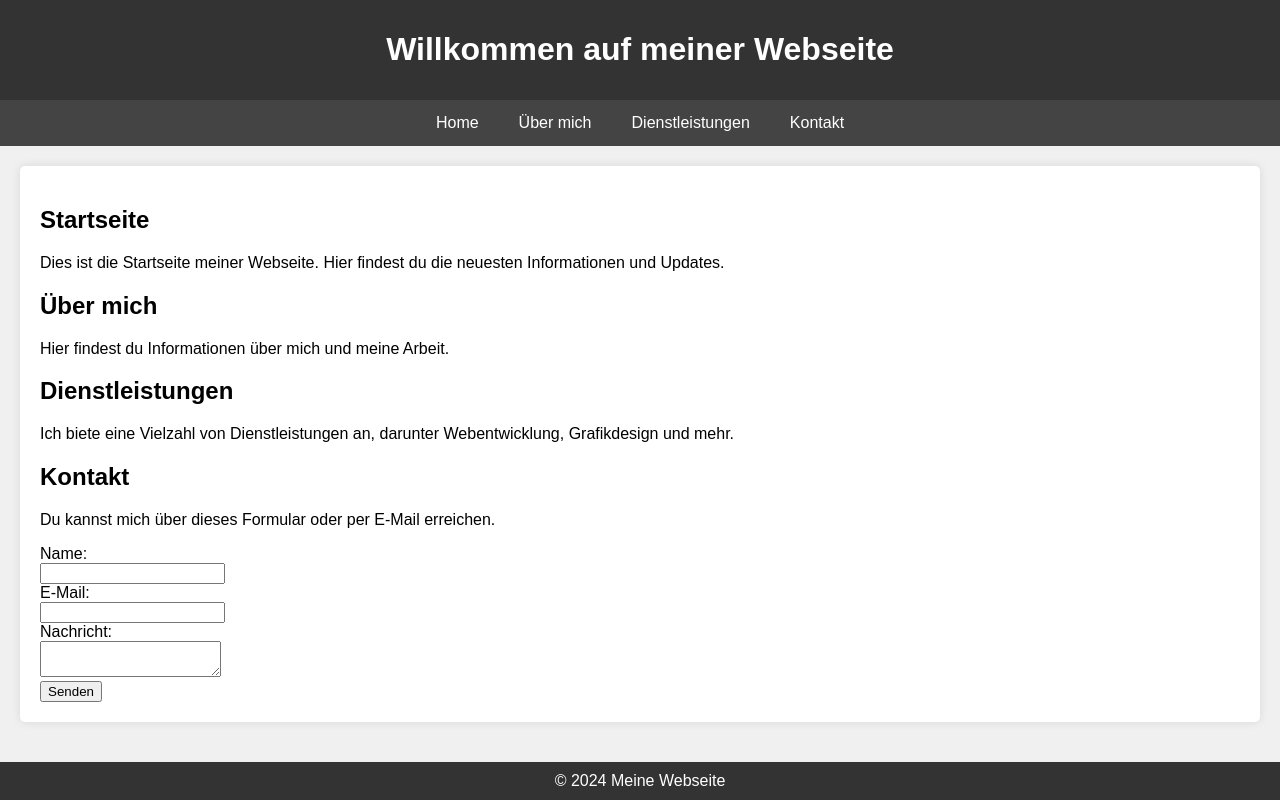
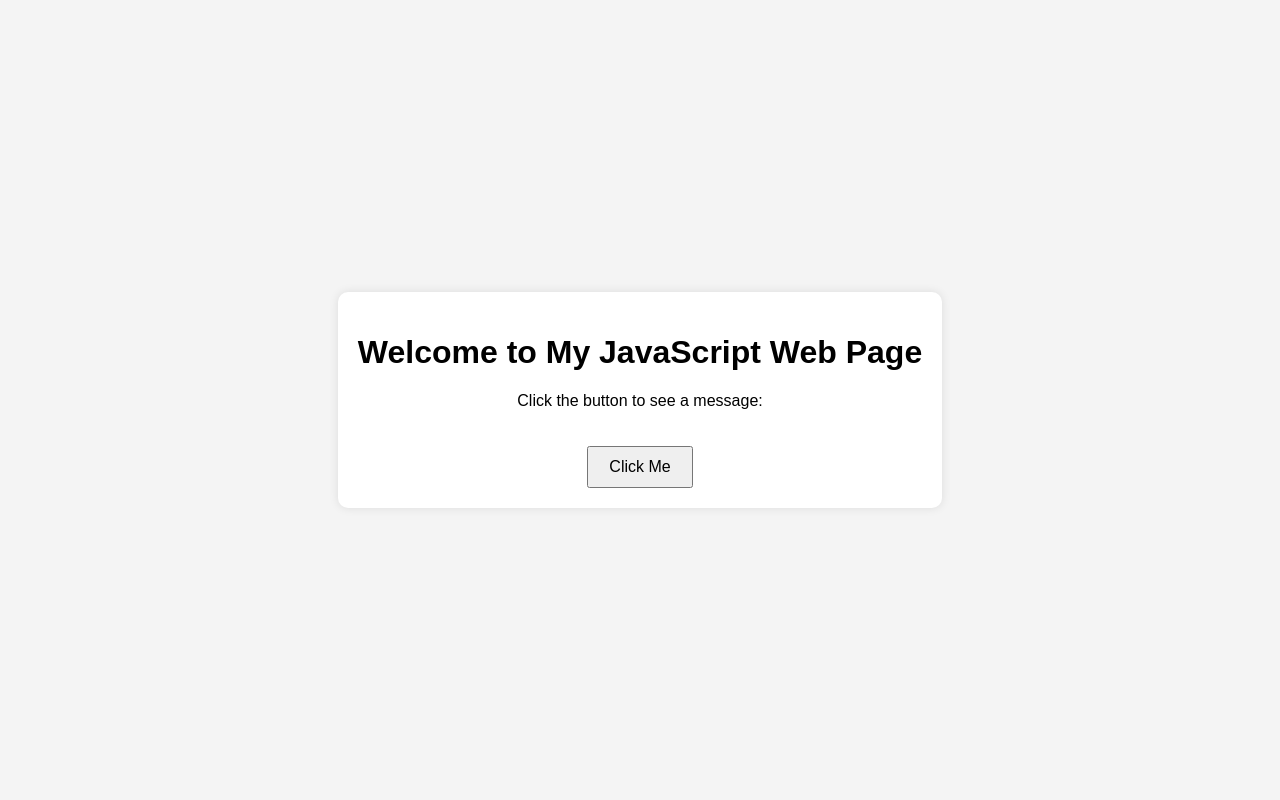
Before and after one commit to JanHTL/JanHTL.github.io, a plain HTML site: page index.html in a window 1280 px wide. Drawn offline with Linux system fonts and the light colour scheme.

Commit message:
Initial commit

```diff
--- a/index.html
+++ b/index.html
@@ -1,93 +1,17 @@
 <!DOCTYPE html>
-<html lang="de">
+<html lang="en">
 <head>
     <meta charset="UTF-8">
     <meta name="viewport" content="width=device-width, initial-scale=1.0">
-    <title>Meine Webseite</title>
-    <style>
-        body {
-            font-family: Arial, sans-serif;
-            margin: 0;
-            padding: 0;
-            background-color: #f0f0f0;
-        }
-        header {
-            background-color: #333;
-            color: white;
-            padding: 10px 0;
-            text-align: center;
-        }
-        nav {
-            display: flex;
-            justify-content: center;
-            background-color: #444;
-        }
-        nav a {
-            color: white;
-            padding: 14px 20px;
-            text-decoration: none;
-            text-align: center;
-        }
-        nav a:hover {
-            background-color: #555;
-        }
-        main {
-            padding: 20px;
-            margin: 20px;
-            background-color: white;
-            border-radius: 5px;
-            box-shadow: 0 0 10px rgba(0,0,0,0.1);
-        }
-        footer {
-            background-color: #333;
-            color: white;
-            text-align: center;
-            padding: 10px 0;
-            position: fixed;
-            width: 100%;
-            bottom: 0;
-        }
-    </style>
+    <title>Simple JavaScript Web Page</title>
+    <link rel="stylesheet" href="styles.css">
 </head>
 <body>
-    <header>
-        <h1>Willkommen auf meiner Webseite</h1>
-    </header>
-    <nav>
-        <a href="#home">Home</a>
-        <a href="#about">Über mich</a>
-        <a href="#services">Dienstleistungen</a>
-        <a href="#contact">Kontakt</a>
-    </nav>
-    <main>
-        <section id="home">
-            <h2>Startseite</h2>
-            <p>Dies ist die Startseite meiner Webseite. Hier findest du die neuesten Informationen und Updates.</p>
-        </section>
-        <section id="about">
-            <h2>Über mich</h2>
-            <p>Hier findest du Informationen über mich und meine Arbeit.</p>
-        </section>
-        <section id="services">
-            <h2>Dienstleistungen</h2>
-            <p>Ich biete eine Vielzahl von Dienstleistungen an, darunter Webentwicklung, Grafikdesign und mehr.</p>
-        </section>
-        <section id="contact">
-            <h2>Kontakt</h2>
-            <p>Du kannst mich über dieses Formular oder per E-Mail erreichen.</p>
-            <form>
-                <label for="name">Name:</label><br>
-                <input type="text" id="name" name="name"><br>
-                <label for="email">E-Mail:</label><br>
-                <input type="email" id="email" name="email"><br>
-                <label for="message">Nachricht:</label><br>
-                <textarea id="message" name="message"></textarea><br>
-                <input type="submit" value="Senden">
-            </form>
-        </section>
-    </main>
-    <footer>
-        &copy; 2024 Meine Webseite
-    </footer>
+    <div class="container">
+        <h1>Welcome to My JavaScript Web Page</h1>
+        <p id="message">Click the button to see a message:</p>
+        <button onclick="displayMessage()">Click Me</button>
+    </div>
+    <script src="scripts.js"></script>
 </body>
 </html>
--- /dev/null
+++ b/scripts.js
@@ -0,0 +1,3 @@
+function displayMessage() {
+    document.getElementById("message").innerText = "Hello, this is your message!";
+}
--- /dev/null
+++ b/styles.css
@@ -0,0 +1,24 @@
+body {
+    font-family: Arial, sans-serif;
+    background-color: #f4f4f4;
+    display: flex;
+    justify-content: center;
+    align-items: center;
+    height: 100vh;
+    margin: 0;
+}
+
+.container {
+    text-align: center;
+    background: white;
+    padding: 20px;
+    border-radius: 10px;
+    box-shadow: 0 0 10px rgba(0, 0, 0, 0.1);
+}
+
+button {
+    padding: 10px 20px;
+    font-size: 16px;
+    margin-top: 20px;
+    cursor: pointer;
+}
```
